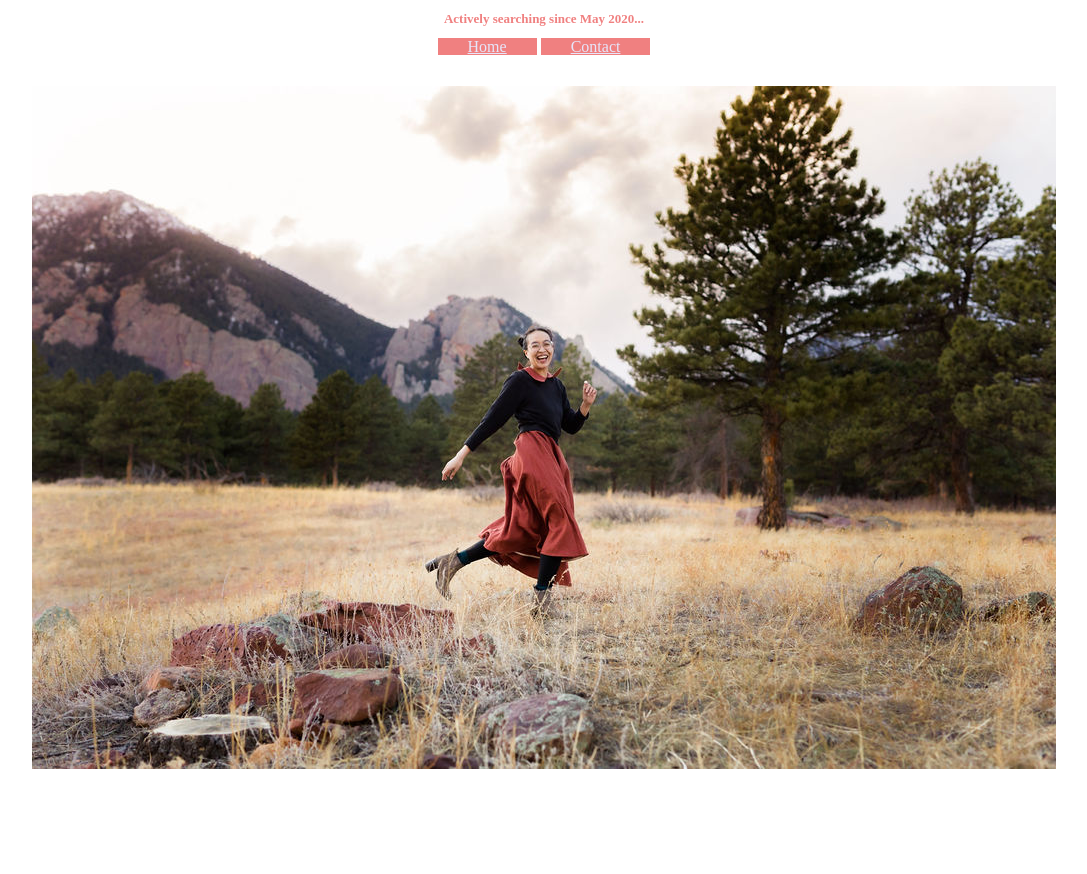
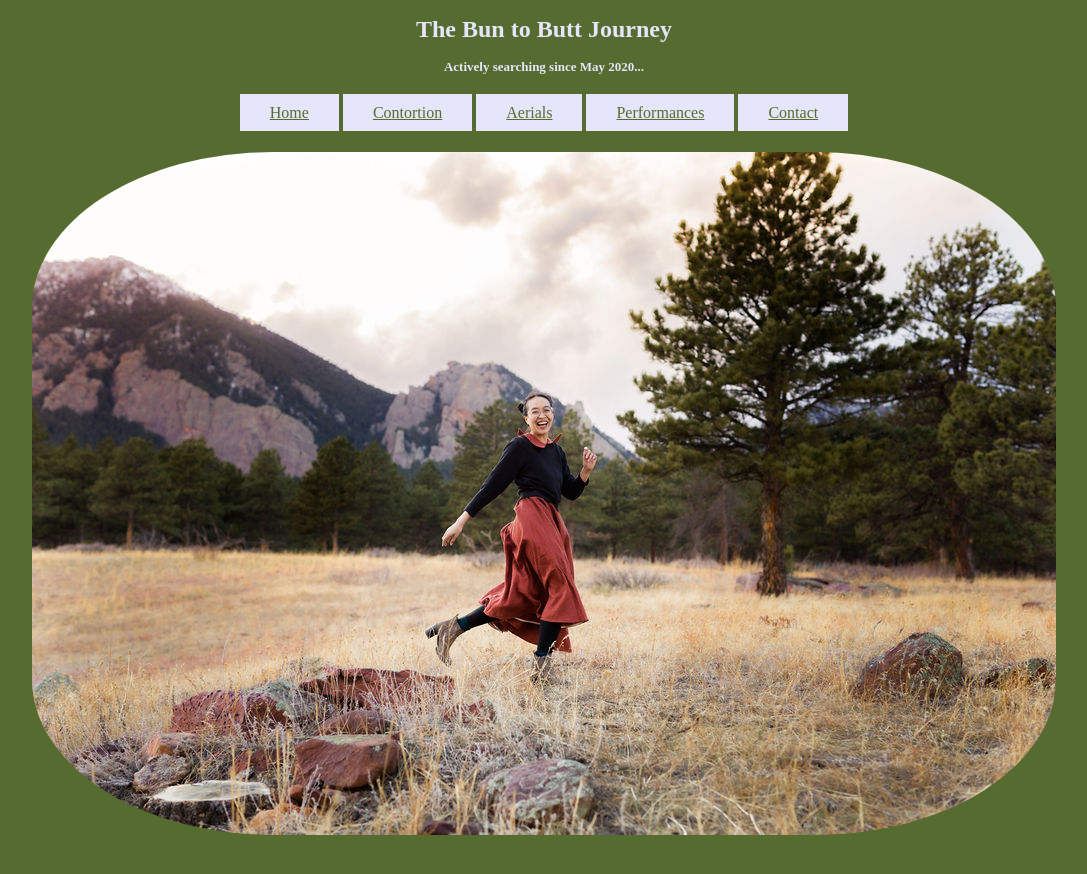
Before and after one commit to anirun/TheBuntoButtJourney, a plain HTML site: page index.html in a window 1280 px wide. Shown: the whole page, without its empty margins (96-1183 px from the left). Before the commit the page ends 811 px from the top, so only its background shows below. Drawn offline with Linux system fonts and the light colour scheme.

Commit message:
color scheme

```diff
--- a/index.html
+++ b/index.html
@@ -6,9 +6,11 @@
     </head>
     <body>
         <header>
+            <h1>The Bun to Butt Journey</h1>
             <h2>Actively searching since May 2020...</h2>
+            <br>
             <nav>
-                <a href="index.html">Home</a> <a href="contact.html">Contact</a>
+                <a href="index.html">Home</a> <a href="contortion.html">Contortion</a> <a href="aerials.html">Aerials</a> <a href="performances.html">Performances</a> <a href="contact.html">Contact</a>
             </nav>
             <img src="images/BBP-1.jpg">
         </header>
--- a/style.css
+++ b/style.css
@@ -3,34 +3,26 @@ header {
 }
 
 a:link {
-  color: lavender;
+  color: darkolivegreen;
 }
 
 a:visited {
-  color: lavender;
+  color: darkolivegreen;
 }
 
-body, html {
-    height: 100%;
-}
-
-bg {
-  background-image: "images/BBP-1.jpg";
-  height: 100%;
-  background-position: center;
-  background-repeat: no-repeat;
-  background-size: cover;
+body {
+    background-color: darkolivegreen;
 }
 
 h1 {
     text-align: center;
-    color: white;
-    font-family: Arial, Helvetica, sans-serif;
+    color: lavender;
+    font-size: x-large;
 }
 
 h2  {
     text-align: center;
-    color: lightcoral;
+    color: lavender;
     font-size: small;
 }
 
@@ -41,11 +33,14 @@ nav {
 nav a {
   padding-left: 30px;
   padding-right: 30px;
-  background-color: lightcoral;
-  color: lightcoral;
+  padding-top: 10px;
+  padding-bottom: 10px;
+  background-color: lavender;
+  color: lavender;
 }
 
 img {
   padding: 30px;
   position: center;
+  border-radius: 25%;
 }
```
